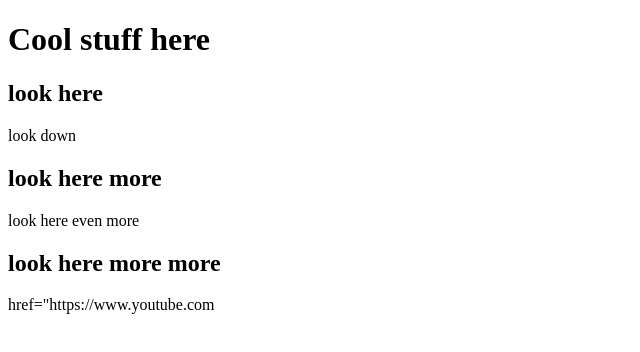
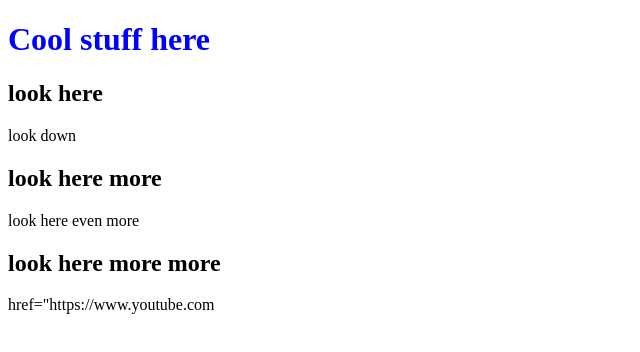
Before and after one commit to TeaCob/my-scond-webpage, a plain HTML site: page index.html in a window 1280 px wide. Shown: the whole page, without its empty margins (0-640 px from the left). Drawn offline with Linux system fonts and the light colour scheme.

Commit message:
new fancy coler

```diff
--- a/index.html
+++ b/index.html
@@ -10,7 +10,7 @@
 
 <body>
 
-<h1>Cool stuff here </h1>
+<h1 style="color:blue;">Cool stuff here </h1>
 <h2>look here </h2>
 <p> look down </p>
 <h2>look here more</h2>
```
